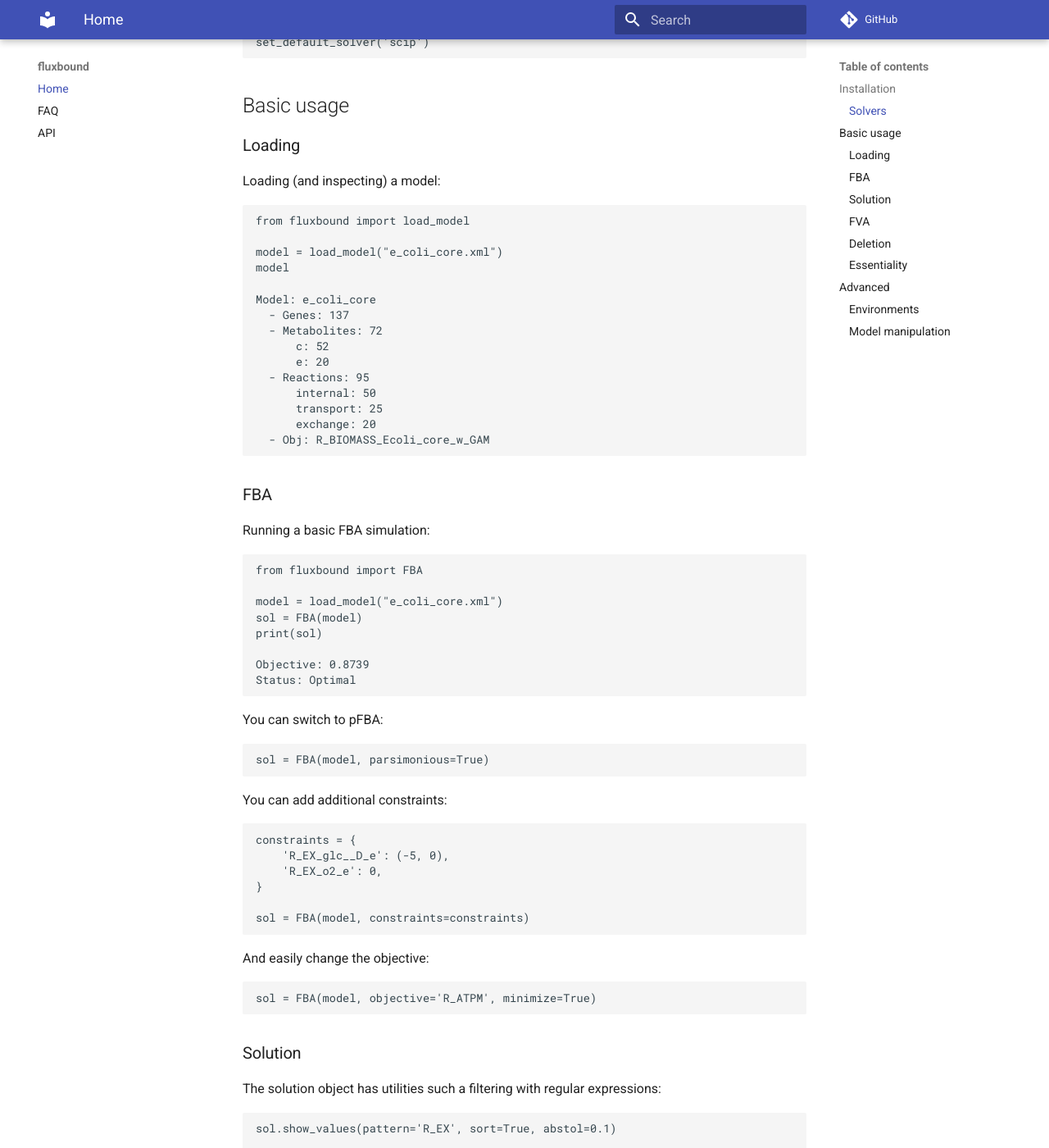
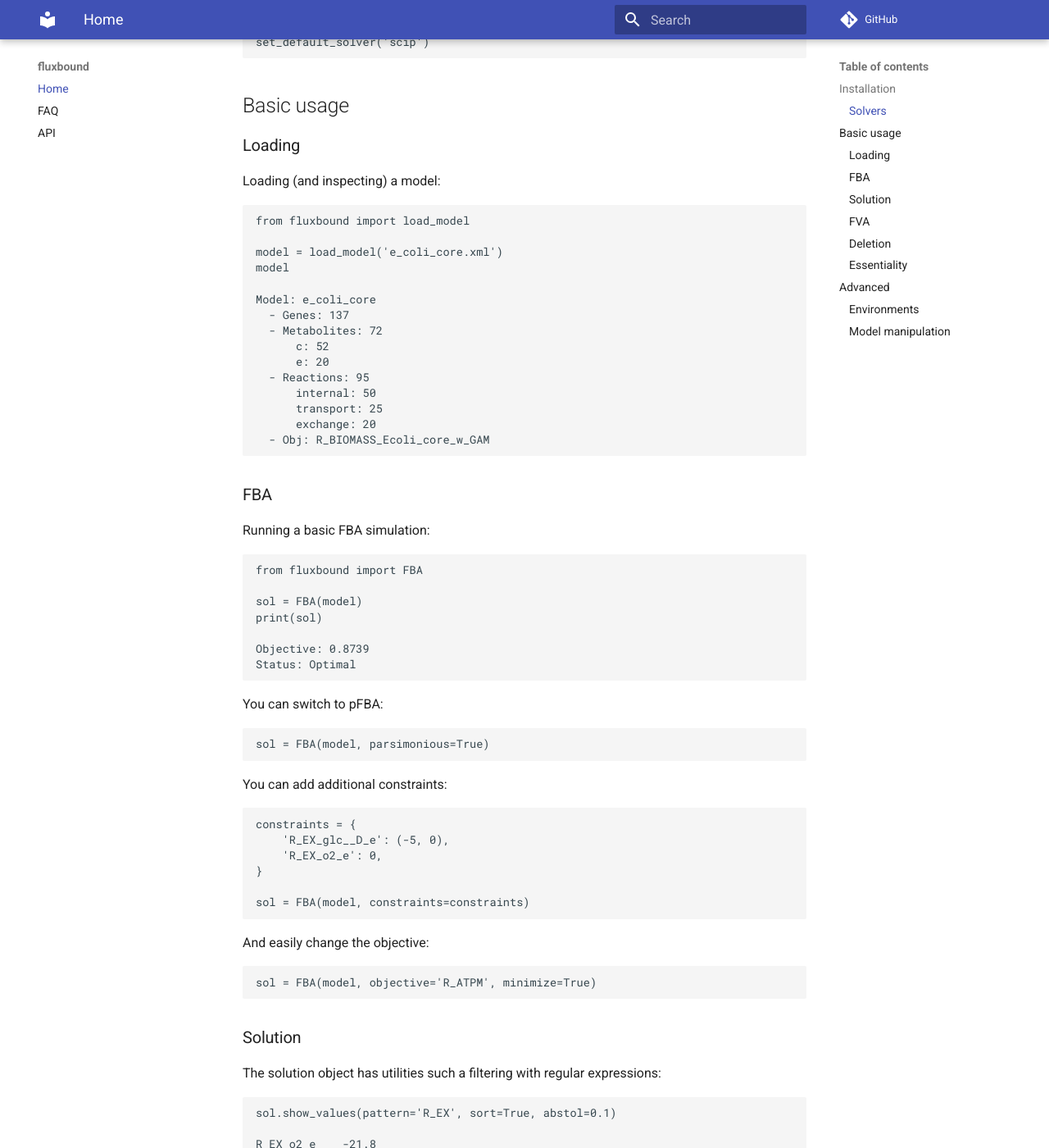
Before and after one commit to cdanielmachado/fluxbound, an MkDocs documentation site: the page built from docs/index.md, in a window 1280 px wide and 1400 px high, scrolled down 733 px. Shown: the whole window at 82% size. Built offline with MkDocs 1.6.1 and Material for MkDocs 9.7.7, drawn with Linux system fonts in a browser that asks for light colours; comment, search, counter and statistics services are not loaded; some of the changed text lies outside the part shown.

Commit message:
single quotes

````diff
--- a/docs/index.md
+++ b/docs/index.md
@@ -33,7 +33,7 @@
 ```python
 from fluxbound import load_model
 
-model = load_model("e_coli_core.xml")
+model = load_model('e_coli_core.xml')
 model
 
 Model: e_coli_core
@@ -57,7 +57,6 @@
 ```python
 from fluxbound import FBA
 
-model = load_model("e_coli_core.xml")
 sol = FBA(model)
 print(sol)
 
@@ -108,7 +107,7 @@
 
 ```python
 df = sol.to_dataframe()
-df.query("value > 30")
+df.query('value > 30')
 
               value
 R_ATPS4r  45.514010
@@ -229,9 +228,9 @@
 ```python
 from fluxbound import Metabolite, Reaction
 
-x = Metabolite("M_x_e", name="compound x", compartment='e')
+x = Metabolite('M_x_e', name='compound x', compartment='e')
 model.add_metabolite(x)
-r = Reaction("R_EX_x_e", stoichiometry={'M_x_e': -1}, lb=0, ub=1000)
+r = Reaction('R_EX_x_e', stoichiometry={'M_x_e': -1}, lb=0, ub=1000)
 model.add_reaction(r)
 print(model.reactions.R_EX_y_e)
 
````
